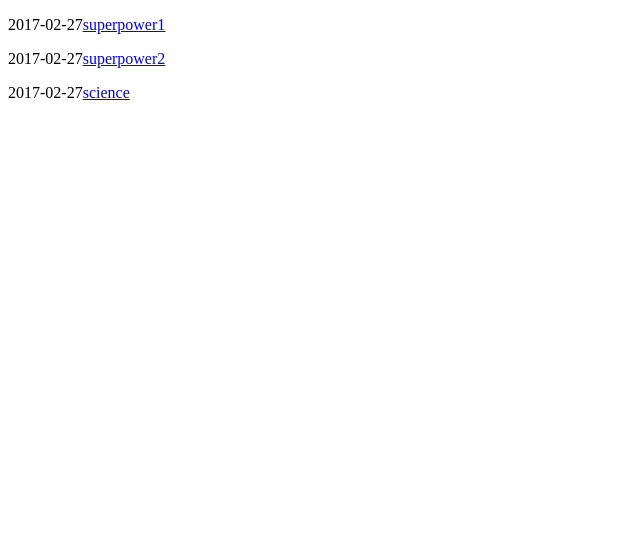
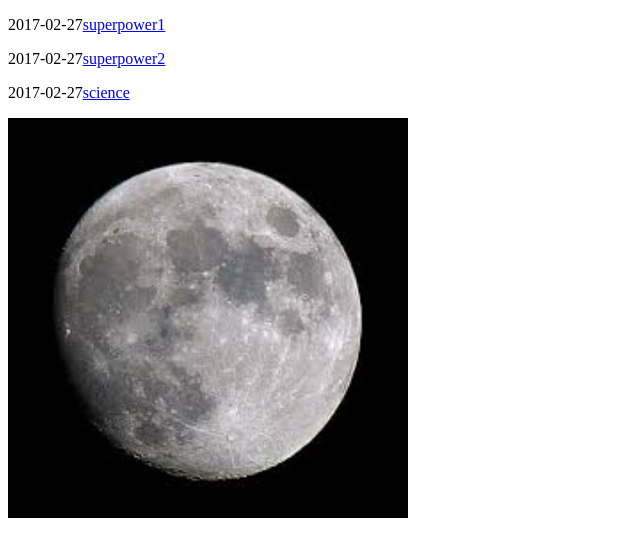
Before and after one commit to youlucia/home, a plain HTML site: page index.HTML in a window 1280 px wide. Shown: the whole page, without its empty margins (0-640 px from the left). Drawn offline with Linux system fonts and the light colour scheme.

Commit message:
Add files via upload

```diff
--- a/index.HTML
+++ b/index.HTML
@@ -8,5 +8,6 @@
 		<p>2017-02-27<a href="superpower27.HTML">superpower1</a></p>
 		<p>2017-02-27<a href="superpower-27.HTML">superpower2</a></p>
 		<p>2017-02-27<a href="27.HTML">science</a></p>
+		<img src="moom.jpg" width="400" height="400" alt="a image of moom">
 	</body>
 </html>
```
Also changed, not shown: moom.jpg (added).
